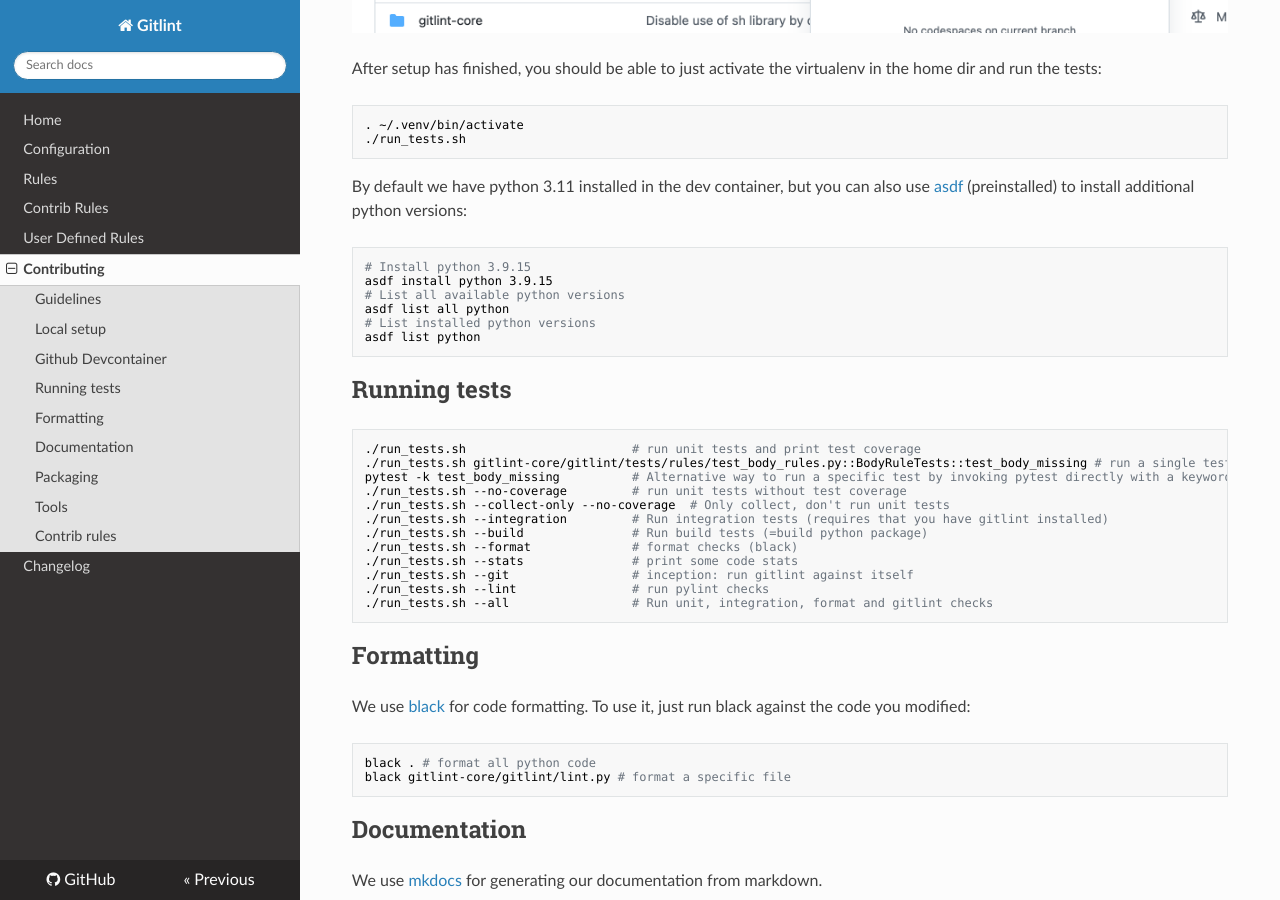
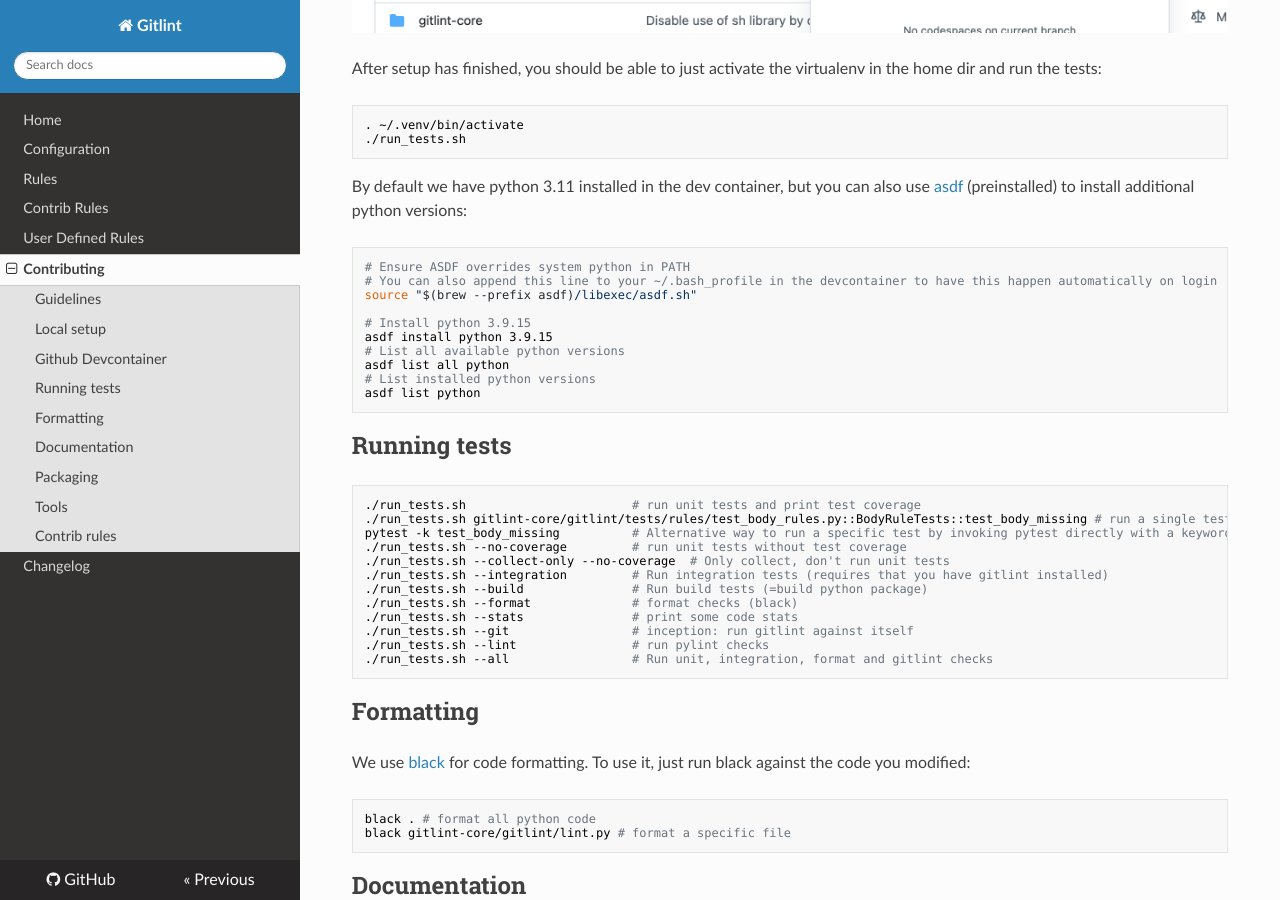
Before and after one commit to jorisroovers/gitlint, an MkDocs documentation site: the page built from docs/contributing.md, in a window 1280 px wide and 900 px high, scrolled down 1653 px. Built offline with MkDocs 1.6.1, drawn with Linux system fonts in a browser that asks for light colours; nearby versions of some CDN libraries.

Commit message:
More tweaks :-)

````diff
--- a/docs/contributing.md
+++ b/docs/contributing.md
@@ -69,6 +69,10 @@ By default we have python 3.11 installed in the dev container, but you can also
 (preinstalled) to install additional python versions:
 
 ```sh
+# Ensure ASDF overrides system python in PATH
+# You can also append this line to your ~/.bash_profile in the devcontainer to have this happen automatically on login
+source "$(brew --prefix asdf)/libexec/asdf.sh"
+
 # Install python 3.9.15
 asdf install python 3.9.15
 # List all available python versions
````
Also changed, not shown: 1 other file.
